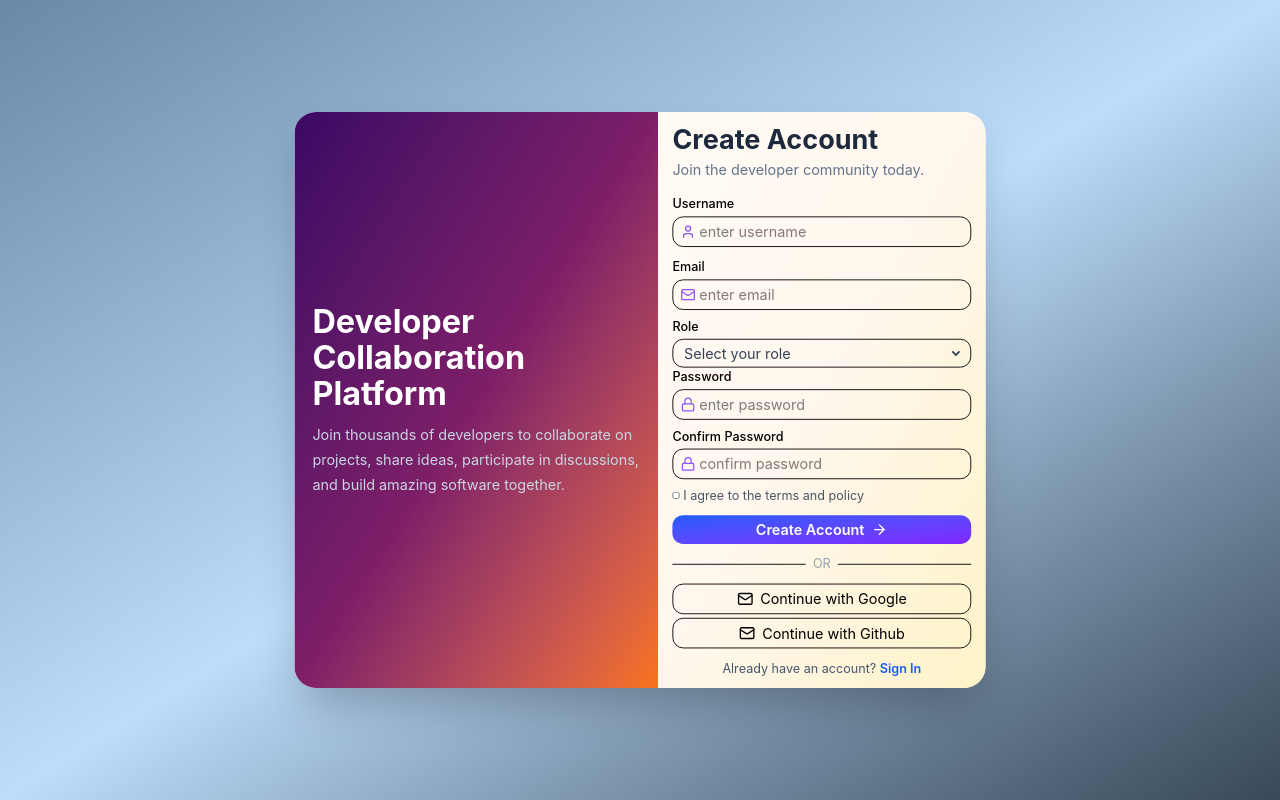
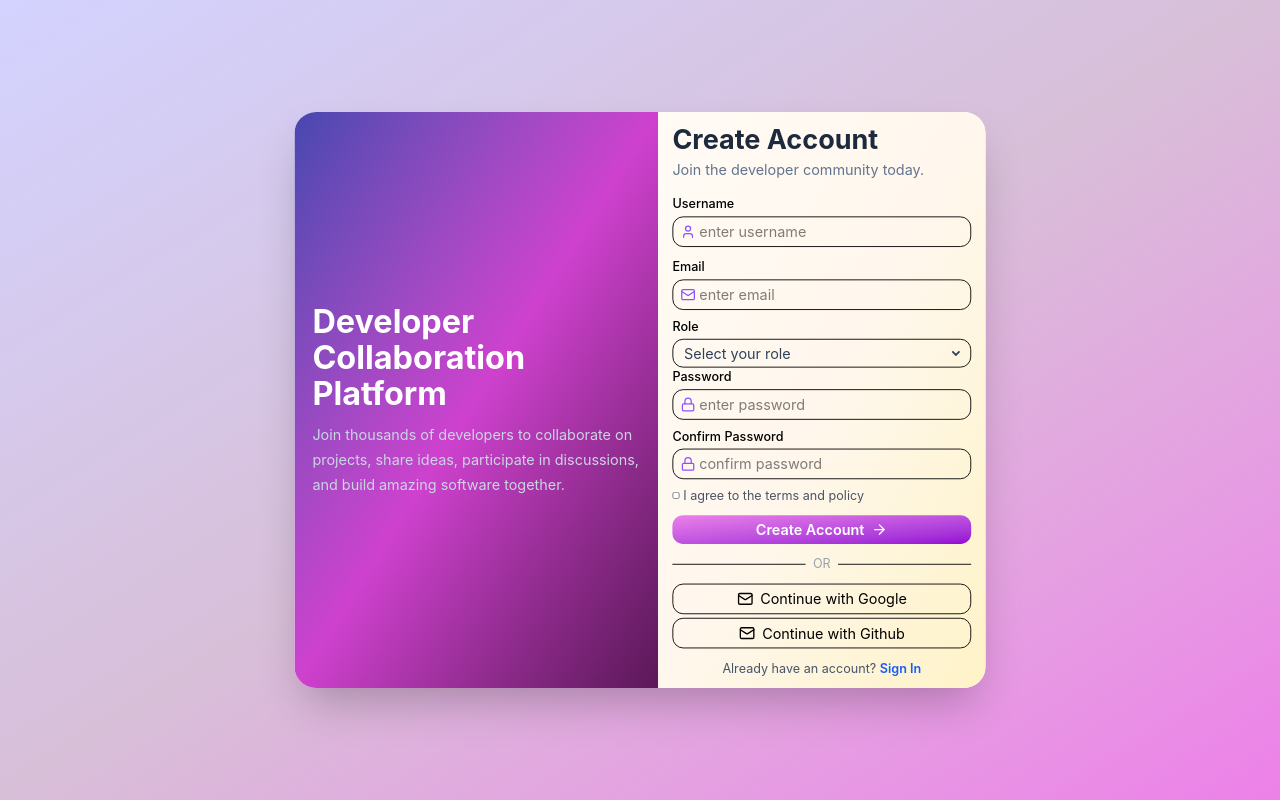
Before and after one commit to ankuryadavgithub/Developer-Collaboration-Platform, a React (Vite) app in the folder client/: page /signup in a window 1280 px wide. Built offline with nearby package versions, Linux system fonts and the light colour scheme.

Commit message:
improved signup frontend css

```diff
--- a/client/src/pages/signup.jsx
+++ b/client/src/pages/signup.jsx
@@ -4,10 +4,10 @@ import { Mail, Lock, User, ArrowRight } from "lucide-react";
 
 function Signup() {
   return (
-    <div className="m-0 min-h-screen bg-linear-to-br from-[#6A89A7] via-[#BDDDFC] via-[#88BDF2] to-[#384959] flex justify-center items-center">
+    <div className="m-0 min-h-screen bg-linear-to-br from-[#D3D3FF] via-[#9400D3] via-[#D8BFD8] to-[#ED80E9] flex justify-center items-center">
       <div id="window" className="max-w-3xl h-160 flex rounded-3xl overflow-hidden shadow-2xl bg-white scale-90">
         {/* /left side */}
-        <div className="flex-1 bg-linear-to-br from-[#3B0764] via-[#7E1E68] to-[#F97316] text-white p-5 flex flex-col justify-center">
+        <div className="flex-1 bg-linear-to-br from-[#4747b0] via-[#460562] via-[#ce41ce] to-[#4e064bec] text-white p-5 flex flex-col justify-center">
           <h1 className="text-4xl font-bold mb-3">
             Developer Collaboration Platform
           </h1>
@@ -139,7 +139,7 @@ function Signup() {
             </div>
 
             {/* create account button */}
-            <button className="w-full rounded-xl bg-linear-to-br from-blue-600 to-violet-600 hover:from-blue-700 hover:to-violet-700 text-white py-1 font-semibold flex justify-center items-center hover:scale-[1.02] active:scale-95 transition-all duration-200 gap-2 ">
+            <button className="w-full rounded-xl bg-linear-to-br from-[#ED80E9] to-[#9400D3] hover:from-purple-950 hover:to-purple-600 text-white py-1 font-semibold flex justify-center items-center hover:scale-[1.02] active:scale-95 transition-all duration-200 gap-2 ">
               Create Account
               <ArrowRight size={18} />
             </button>
```
